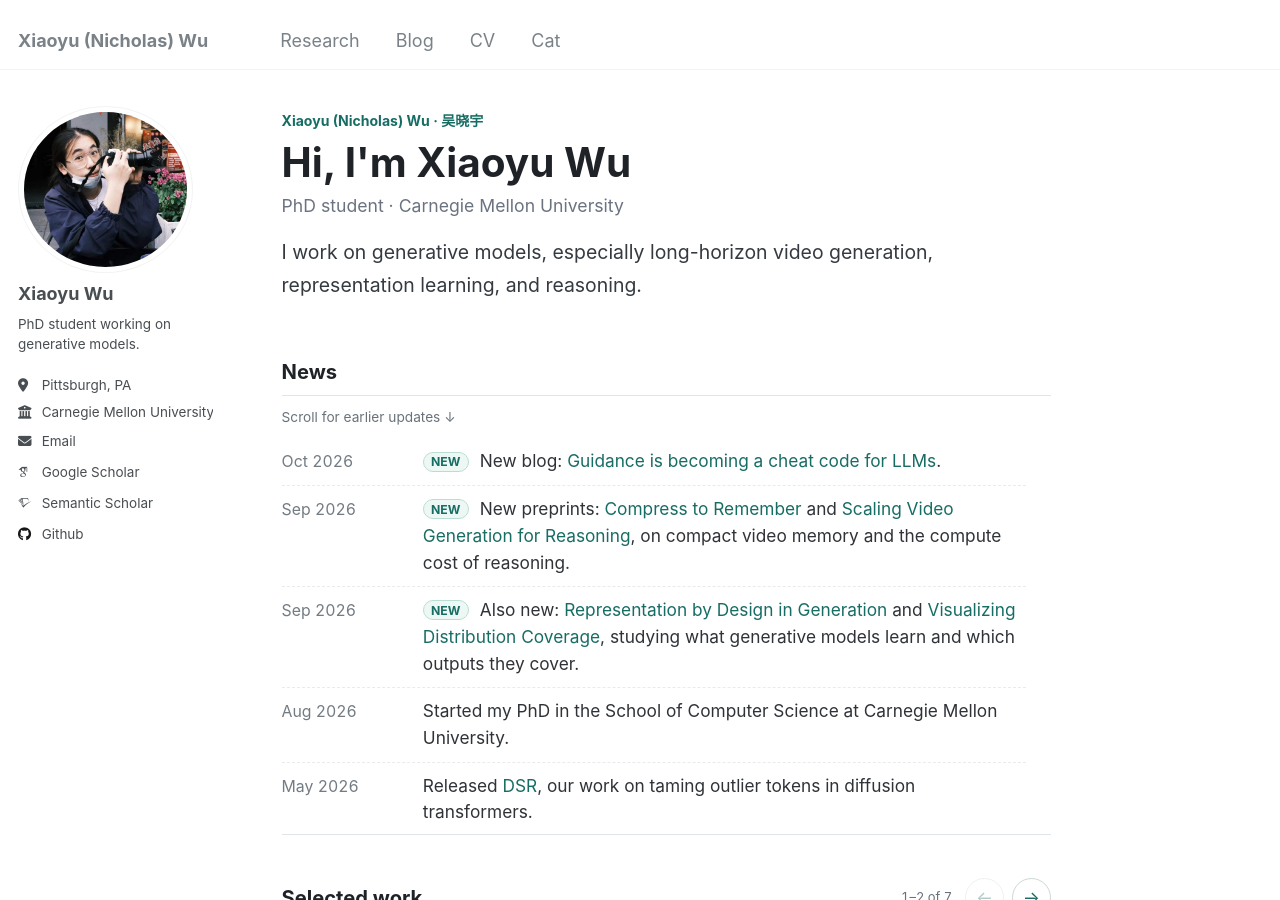
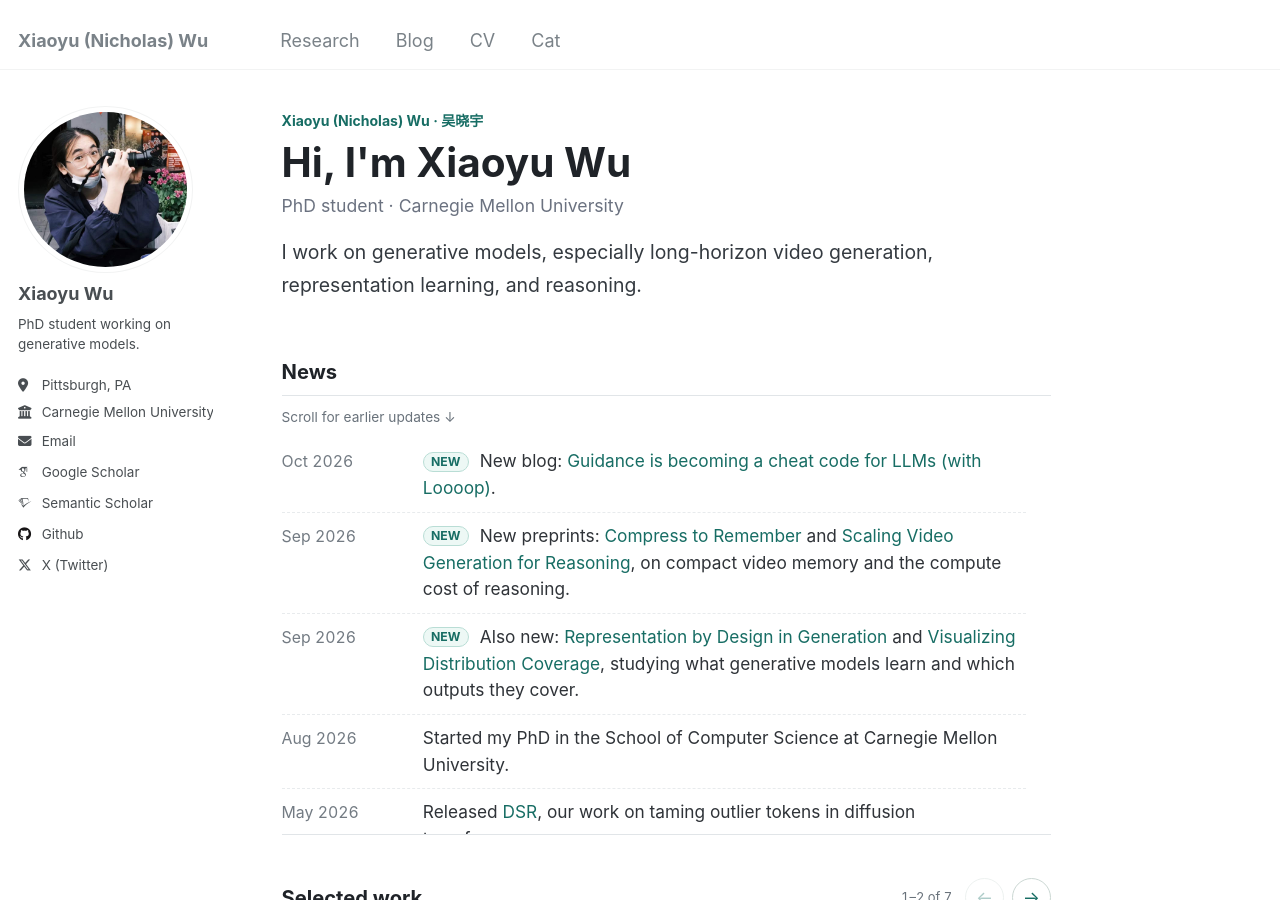
Before and after one commit to Nicholas0228/Nicholas0228.github.io, a Jekyll site: the page built from _pages/about.md, in a window 1280 px wide and 900 px high. Built offline with Jekyll 4.4.1, drawn with Linux system fonts in a browser that asks for light colours; some web fonts are replaced.

Commit message:
Update guidance blog announcement and X profile link

```diff
--- a/_config.yml
+++ b/_config.yml
@@ -61,7 +61,7 @@
   steam            : # Username
   telegram         : # URL
   tumblr           : # Username
-  twitter          : # Username for X / Twitter
+  twitter          : "XiaoyuW9401147"
   vine             : # Username
   weibo            : # Username
   wikipedia        : # Username
--- a/_data/news.yml
+++ b/_data/news.yml
@@ -5,7 +5,7 @@
   new: true
   text: >-
     New blog: <a href="/blog/2026/10/guidance-in-looped-models/">Guidance is becoming
-    a cheat code for LLMs</a>.
+    a cheat code for LLMs (with Loooop)</a>.
 
 - date: "2026-09"
   label: "Sep 2026"
--- a/_includes/author-profile.html
+++ b/_includes/author-profile.html
@@ -133,7 +133,7 @@
         <li><a href="https://{{ author.tumblr }}.tumblr.com"><i class="fab fa-fw fa-tumblr icon-pad-right" aria-hidden="true"></i>Tumblr</a></li>
       {% endif %}
       {% if author.twitter %}
-        <li><a href="https://twitter.com/{{ author.twitter }}"><i class="fab fa-fw fa-x-twitter icon-pad-right" aria-hidden="true"></i>X (formerly Twitter)</a></li>
+        <li><a href="https://x.com/{{ author.twitter }}"><i class="fab fa-fw fa-x-twitter icon-pad-right" aria-hidden="true"></i>X (Twitter)</a></li>
       {% endif %}
       {% if author.vine %}
         <li><a href="https://vine.co/u/{{ author.vine }}"><i class="fab fa-fw fa-vine icon-pad-right" aria-hidden="true"></i>Vine</a></li>
```
